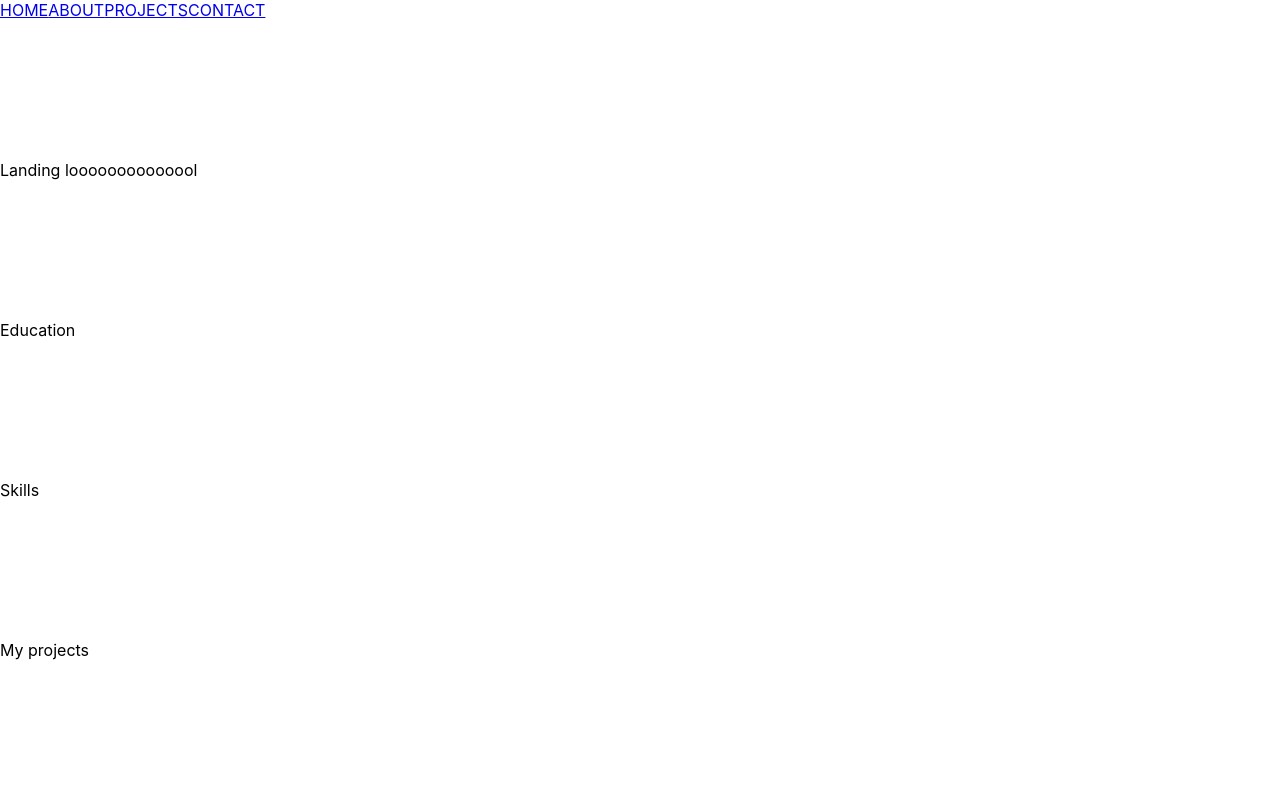
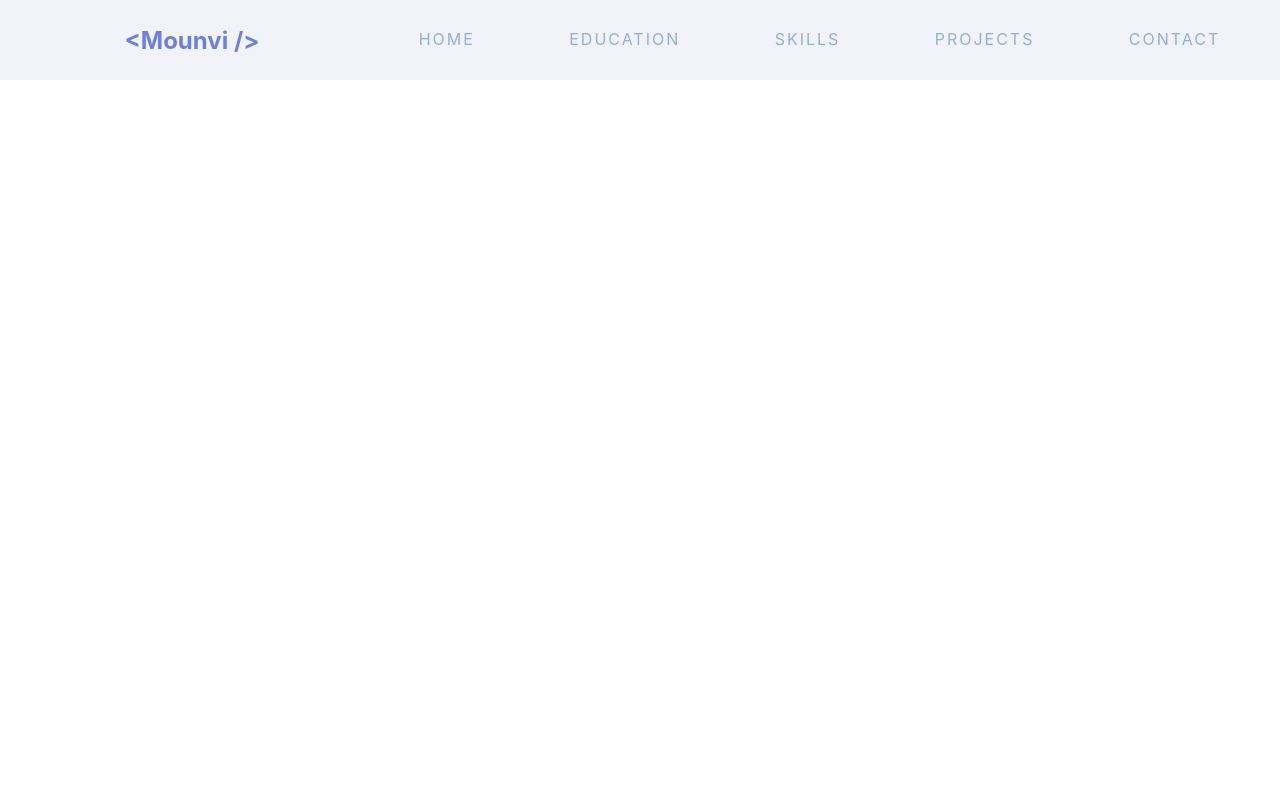
Before and after one commit to mounvip1525/My-Portfolio, a React (Create React App) app: page / in a window 1280 px wide. Shown: the top 800 px of the page. Built offline with nearby package versions, Linux system fonts and the light colour scheme.

Commit message:
navbar done

```diff
--- a/src/App.css
+++ b/src/App.css
@@ -1,38 +1,7 @@
-.App {
-  text-align: center;
+:root{
+  --primary-color:#94afda;
+  --secondary-color:#8d93ab;
+  --third:#6e81d8;
+  --white:#f1f3f8;
+
 }
-
-.App-logo {
-  height: 40vmin;
-  pointer-events: none;
-}
-
-@media (prefers-reduced-motion: no-preference) {
-  .App-logo {
-    animation: App-logo-spin infinite 20s linear;
-  }
-}
-
-.App-header {
-  background-color: #282c34;
-  min-height: 100vh;
-  display: flex;
-  flex-direction: column;
-  align-items: center;
-  justify-content: center;
-  font-size: calc(10px + 2vmin);
-  color: white;
-}
-
-.App-link {
-  color: #61dafb;
-}
-
-@keyframes App-logo-spin {
-  from {
-    transform: rotate(0deg);
-  }
-  to {
-    transform: rotate(360deg);
-  }
-}
--- a/src/components/Navbar/Navabr.module.css
+++ b/src/components/Navbar/Navabr.module.css
@@ -1,3 +1,36 @@
+.navbar{
+    position:fixed;
+    width:100vw;
+    align-items: center;
+    display:flex;
+    flex-direction: row;
+    height:10vh;
+    background:var(--white);
+}
+.navbar>h2{
+    display:flex;
+    justify-content: center;
+    width:30vw;
+    color:var(--third);
+}
+.navbar>div{
+    width:70vw;
+    display:flex;
+    justify-content: space-around;
+}
+.navbar>div>a{
+    border-bottom:3px solid transparent;
+    text-decoration: none;
+    margin-right:25px;
+    color:var(--primary-color);
+    letter-spacing:2px;
+    z-index:10;
+}
+.navbar>div>a:hover,
+.navbar>div>a:focus{
+    border-bottom:3px solid var(--secondary-color);
+    color:var(--secondary-color);
+}
 .navItems{
     list-style-type: none;
     display:flex;
--- a/src/components/Navbar/Navbar.js
+++ b/src/components/Navbar/Navbar.js
@@ -4,11 +4,15 @@ import styles from './Navabr.module.css';
 export default class Navbar extends Component {
     render() {
         return (
-            <nav id="nav">
+            <nav className={styles.navbar}>
+                <h2>&lt;Mounvi /&gt;</h2>
+                <div>
                 <a href="#home">HOME</a>
-                <a href="#about">ABOUT</a>
+                <a href="#education">EDUCATION</a>
+                <a href="#skills">SKILLS</a>
                 <a href="#projects">PROJECTS</a>
                 <a href="#contact">CONTACT</a>
+                </div>
             </nav>
         )
     }
--- a/src/containers/Portfolio/Portfolio.js
+++ b/src/containers/Portfolio/Portfolio.js
@@ -12,22 +12,20 @@ export default class Portfolio extends Component {
     render() {
         return (
             <div>
-                <section>
-                    <Navbar />
-                </section>
-                <section>
+                <Navbar/>
+                <section id="home">
                     <Landing />
                 </section>
-                <section>
+                <section id="education">
                     <Education />
                 </section>
-                <section>
+                <section id="skills">
                     <Skills />
                 </section>
-                <section>
+                <section id="projects">
                     <Projects />
                 </section>
-                <section>
+                <section id="contact">
                     <ContactMe />
                 </section>
             </div>
--- a/src/containers/Portfolio/Portfolio.module.css
+++ b/src/containers/Portfolio/Portfolio.module.css
@@ -1,3 +1,6 @@
+*{
+    scroll-behavior: smooth;
+}
 section{
-    min-height:20vh;
+    min-height:100vh;
 }
```
